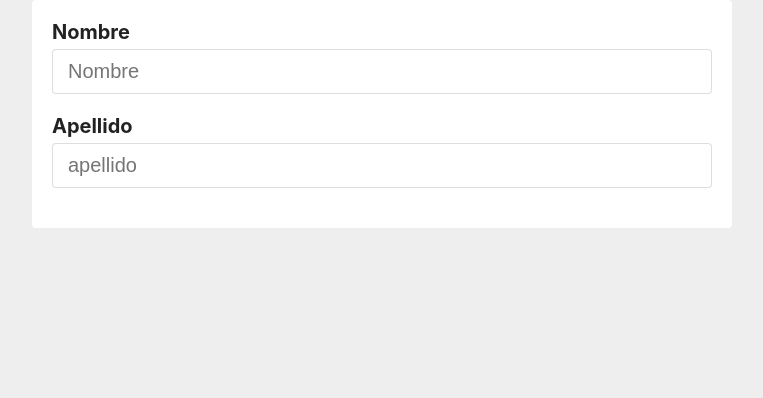
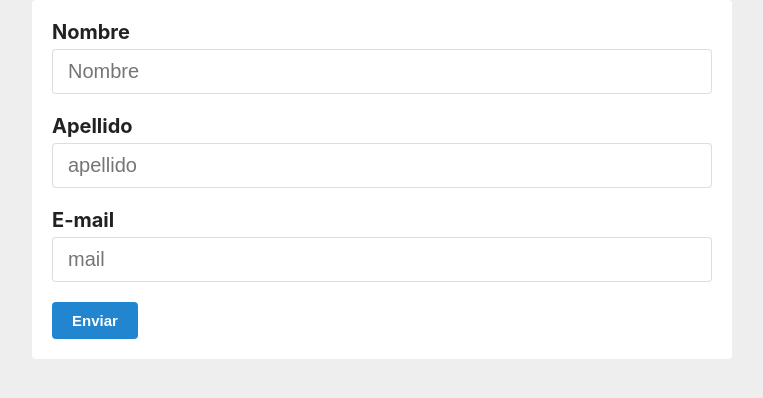
Before and after one commit to guillermo-conde/gestor-usuarios, a React (Create React App) app: page / in a window 1280 px wide. Shown: the top 398 px of the page, without its empty margins (258-1021 px from the left). Built offline with nearby package versions, Linux system fonts and the light colour scheme.

Commit message:
Agregando componente Button y su funcionalidad para obtener los valores del formulario

```diff
--- a/src/App.js
+++ b/src/App.js
@@ -2,15 +2,28 @@ import useFormulario from './hooks/useFormulario';
 import Input from './components/Input';
 import Card from './components/Card';
 import Container from './components/Container';
+import Button from './components/Button';
+import { useState } from 'react';
 
 function App() {
-  const [formulario, handleChanges] = useFormulario({nombre:'', apellido:''});
-  console.log(formulario);
+  const [usuarios, setUsuarios] = useState([])
+  const [formulario, handleChanges, reset] = useFormulario({nombre:'', apellido:'', mail:''});
+
+  const submit = e =>{
+    e.preventDefault();
+    setUsuarios([
+      ...usuarios,
+      formulario
+    ])
+    reset();
+  }
+
+  console.log(formulario, usuarios);
   return (
     <Container>
       <Card>
         <div style={{padding:20}}>
-          <form>
+          <form onSubmit={submit}>
             <Input label='Nombre'
               name='nombre'
               value={formulario.nombre}
@@ -22,6 +35,14 @@ function App() {
               value={formulario.apellido}
               onChange={handleChanges}
               placeholder='apellido'/>
+
+            <Input label='E-mail'
+              name='mail'
+              value={formulario.mail}
+              onChange={handleChanges}
+              placeholder='mail'/>
+
+            <Button>Enviar</Button>
           </form>
         </div>
       </Card>
--- /dev/null
+++ b/src/components/Button.css
@@ -0,0 +1,15 @@
+button.button{
+    transition: all 0.5s ease;
+    background-color: #2185D0;
+    border-radius: 4px;
+    color: #fff;
+    border: none;
+    padding: 10px 20px;
+    font-weight: 700;
+    font-size: 15px;
+    cursor: pointer;
+}
+
+button.button:hover{
+    background-color: #1678C2;
+}
--- /dev/null
+++ b/src/components/Button.js
@@ -0,0 +1,11 @@
+import './Button.css';
+
+const Button = ({children}) => {
+    return(
+        <button className='button'>
+            {children}
+        </button>
+    );
+}
+
+export default Button;
--- a/src/hooks/useFormulario.js
+++ b/src/hooks/useFormulario.js
@@ -8,7 +8,12 @@ const useFormulario = (inicial) =>{
       [e.target.name]: e.target.value
     })
   }
-return [formulario, handleChanges];
+
+  const reset = () => {
+    setFormulario(inicial);
+  }
+
+  return [formulario, handleChanges, reset];
 }
 
 export default useFormulario;
```
